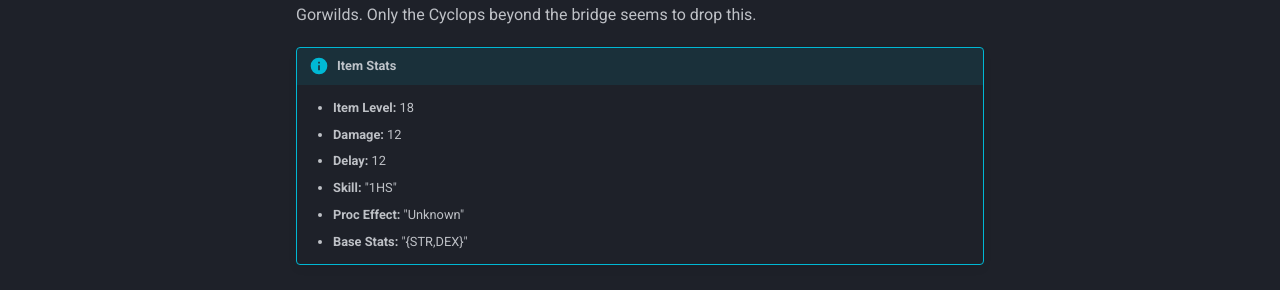
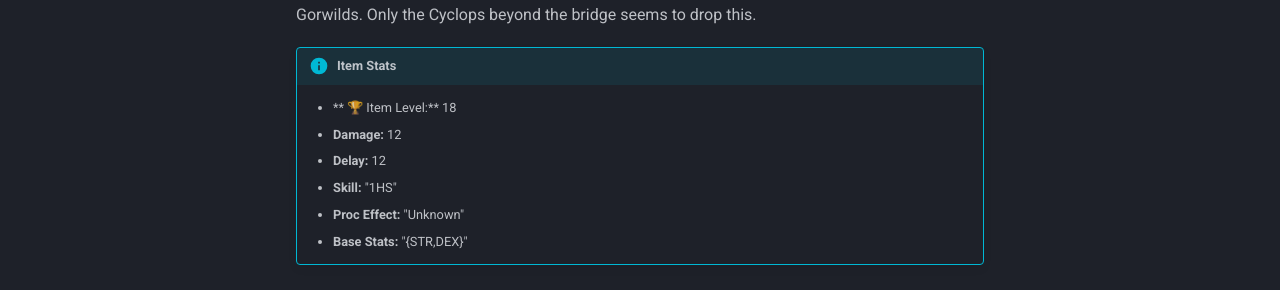
Before and after one commit to NeverQuest-Ben/NeverQuest, an MkDocs documentation site: the page built from docs/itemDatabase/Aethylsteel_Longsword.md, in a window 1280 px wide. Shown: the part 259-549 px from the top of the page. Built offline with MkDocs 1.6.1 and Material for MkDocs 9.7.7, drawn with Linux system fonts in a browser that asks for light colours.

```diff
--- a/docs/itemDatabase/Aethylsteel_Longsword.md
+++ b/docs/itemDatabase/Aethylsteel_Longsword.md
@@ -5,7 +5,7 @@
 The Aethylsteel Longsword is a 1HS weapon, looted from the Cyclops camp in the Northern Gorwilds.  Only the Cyclops beyond the bridge seems to drop this.
 
 !!! info "Item Stats"
-    * **Item Level:** 18
+    * ** 🏆 Item Level:** 18
     * **Damage:** 12
     * **Delay:** 12
     * **Skill:** "1HS"
```
